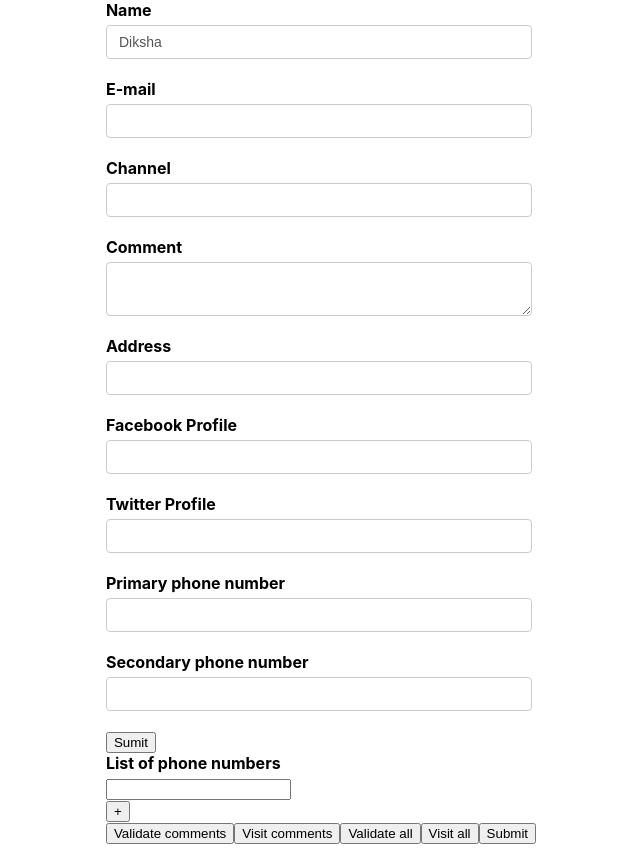
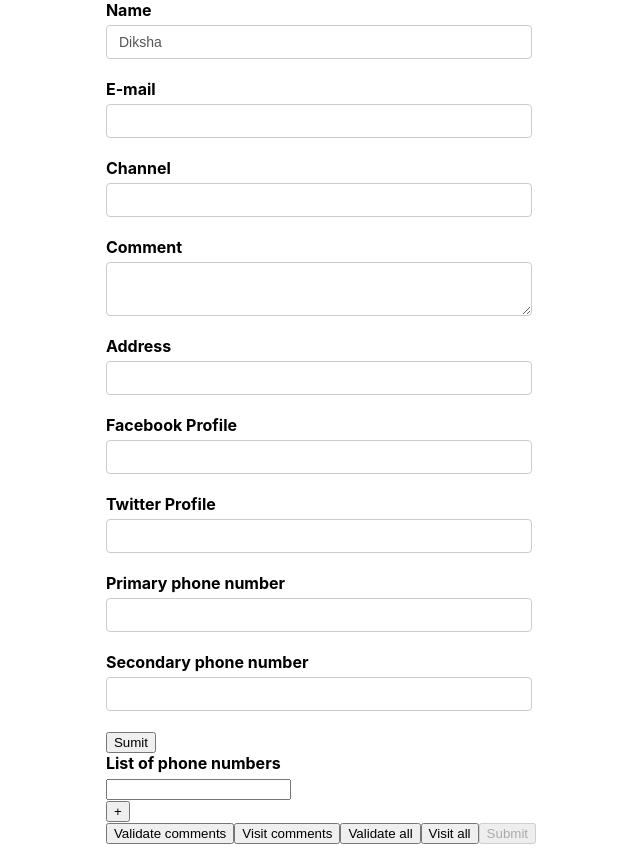
Before and after one commit to Dikmit02/react-formik, a React (Create React App) app: page / in a window 1280 px wide. Shown: the whole page, without its empty margins (319-959 px from the left). Built offline with nearby package versions, Linux system fonts and the light colour scheme.

Commit message:
disable btn on form state

```diff
--- a/src/components/YoutubeForm.js
+++ b/src/components/YoutubeForm.js
@@ -48,6 +48,7 @@ const YoutubeForm = () => {
             onSubmit={onSubmit}
         // validateOnChange={false}
         // validateOnBlur={false}
+        // validateOnMount
         >
 
             {/* //manually triggering validation for checking if username exist or not */}
@@ -184,7 +185,7 @@ const YoutubeForm = () => {
                         </button>
                         <button
                             type='submit'
-
+                            disabled={!(formik.dirty && formik.isValid)}
                         >
                             Submit
                         </button>
@@ -218,3 +219,9 @@ export default YoutubeForm
 
 //2 when we blurr out  to stop // validateOnBlur={false}
 //3 when Submit
+
+//disabling Submit button in 2 scenarios
+//1 validaing of form state   //isValid true errors empty vice versa
+//2 Form submission in progress
+
+//dirty is false as soon as form data change from initial load it will become true
```
